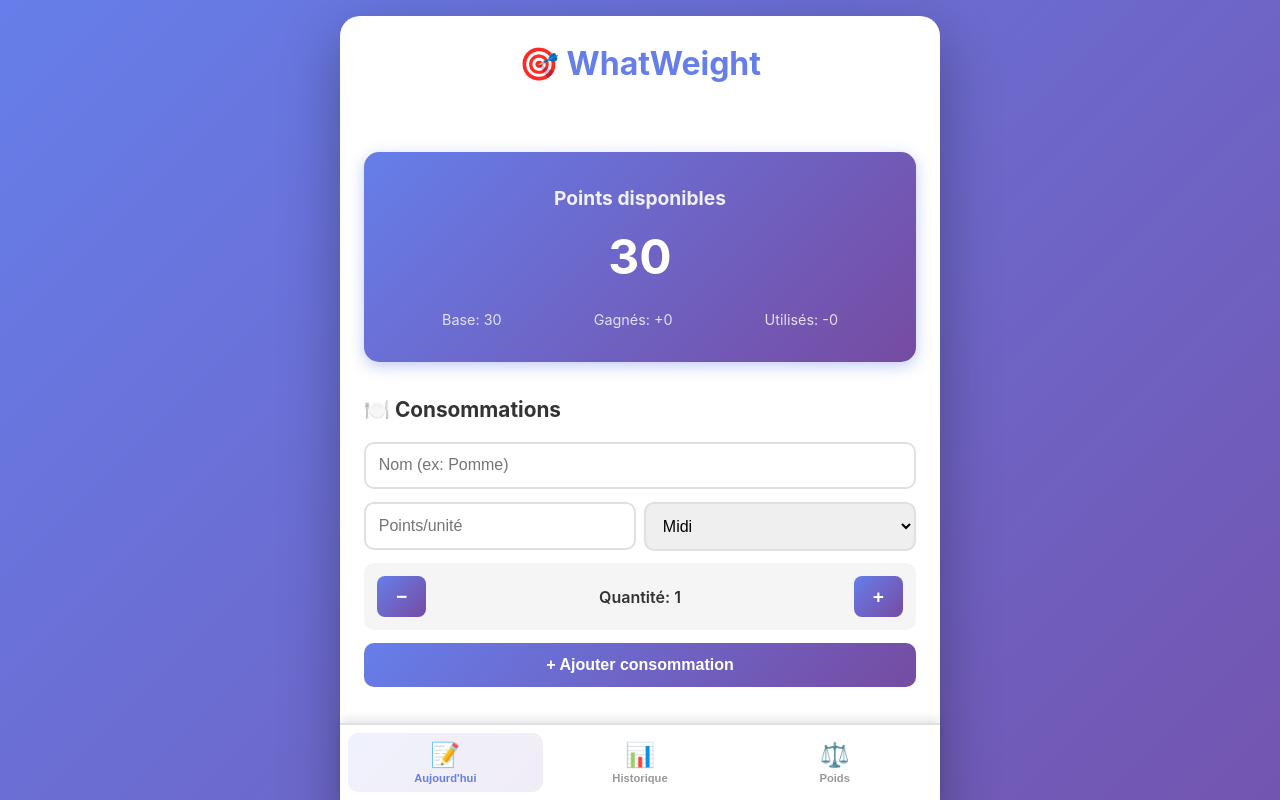
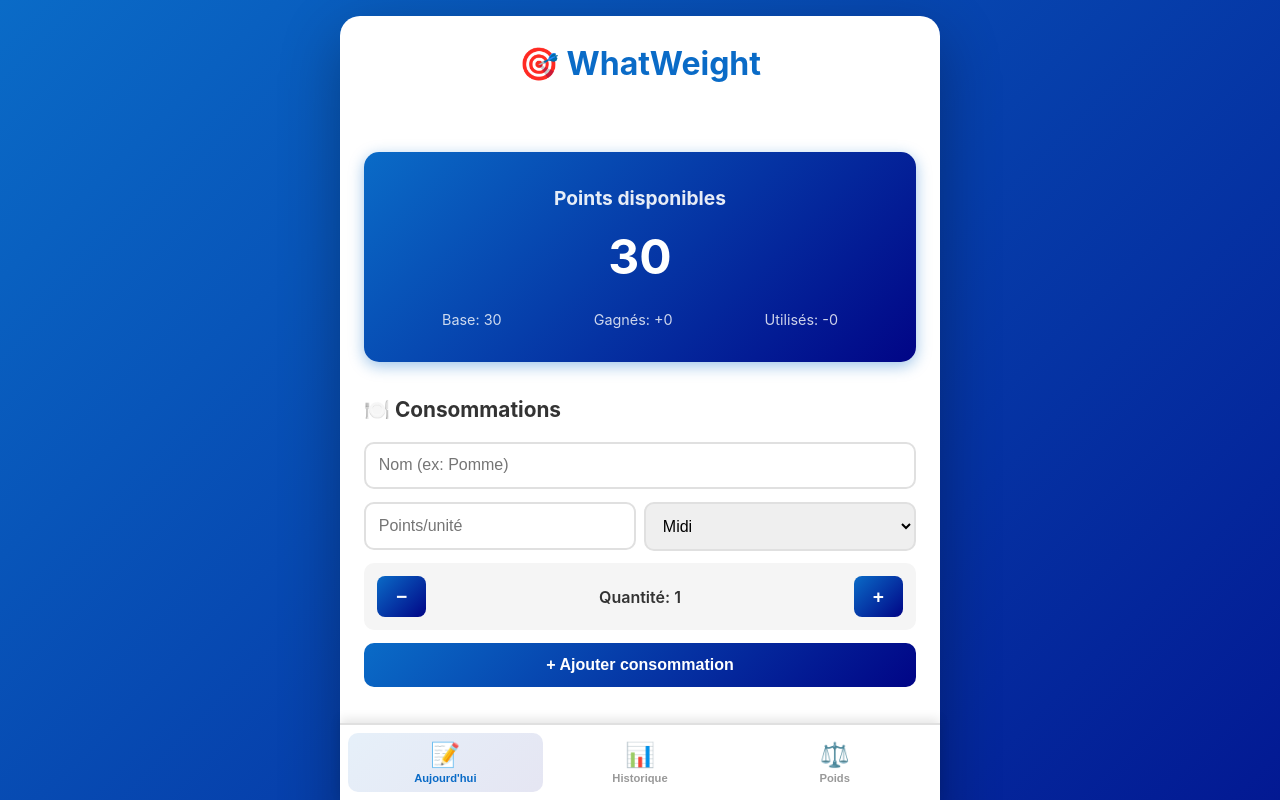
Before and after one commit to Stan-Cloud81/whatweight-front, a React (Vite) app: page / in a window 1280 px wide. Shown: the top 800 px of the page. Built offline with nearby package versions, Linux system fonts and the light colour scheme.

Commit message:
feat(css): color update

```diff
--- a/src/App.css
+++ b/src/App.css
@@ -6,7 +6,7 @@
 
 body {
   font-family: -apple-system, BlinkMacSystemFont, 'Segoe UI', Roboto, Oxygen, Ubuntu, Cantarell, sans-serif;
-  background: linear-gradient(135deg, #667eea 0%, #764ba2 100%);
+  background: linear-gradient(135deg, #0a6bc7 0%, #010586 100%);
   min-height: 100vh;
   padding: 1rem;
   overflow-x: hidden;
@@ -30,19 +30,19 @@ body {
 }
 
 .header h1 {
-  color: #667eea;
+  color: #0a6bc7;
   font-size: 2rem;
   margin-bottom: 0.5rem;
 }
 
 .points-display {
-  background: linear-gradient(135deg, #667eea 0%, #764ba2 100%);
+  background: linear-gradient(135deg, #0a6bc7 0%, #010586 100%);
   color: white;
   padding: 2rem;
   border-radius: 15px;
   text-align: center;
   margin-bottom: 2rem;
-  box-shadow: 0 4px 15px rgba(102, 126, 234, 0.4);
+  box-shadow: 0 4px 15px rgba(10, 107, 199, 0.4);
 }
 
 .points-display h2 {
@@ -108,11 +108,11 @@ input, select, button {
 
 input:focus, select:focus {
   outline: none;
-  border-color: #667eea;
+  border-color: #0a6bc7;
 }
 
 button {
-  background: linear-gradient(135deg, #667eea 0%, #764ba2 100%);
+  background: linear-gradient(135deg, #0a6bc7 0%, #010586 100%);
   color: white;
   border: none;
   cursor: pointer;
@@ -207,7 +207,7 @@ button:disabled {
 }
 
 .quantity-btn {
-  background: linear-gradient(135deg, #667eea 0%, #764ba2 100%);
+  background: linear-gradient(135deg, #0a6bc7 0%, #010586 100%);
   color: white;
   border: none;
   padding: 0.6rem 1.2rem;
@@ -231,7 +231,7 @@ button:disabled {
 }
 
 .quantity-btn-small {
-  background: linear-gradient(135deg, #667eea 0%, #764ba2 100%);
+  background: linear-gradient(135deg, #0a6bc7 0%, #010586 100%);
   color: white;
   border: none;
   padding: 0.4rem 0.8rem;
@@ -279,8 +279,8 @@ button:disabled {
 }
 
 .nav-btn.active {
-  color: #667eea;
-  background: linear-gradient(135deg, rgba(102, 126, 234, 0.1) 0%, rgba(118, 75, 162, 0.1) 100%);
+  color: #0a6bc7;
+  background: linear-gradient(135deg, rgba(10, 107, 199, 0.1) 0%, rgba(1, 5, 134, 0.1) 100%);
 }
 
 .nav-icon {
@@ -319,13 +319,13 @@ button:disabled {
 
 .toggle-btn.active {
   background: white;
-  color: #667eea;
+  color: #0a6bc7;
   box-shadow: 0 2px 5px rgba(0, 0, 0, 0.1);
 }
 
 .back-btn {
-  background: #f5f5f5;
-  color: #667eea;
+  background: #72d6f2;
+  color: #010586;
   border: none;
   padding: 0.6rem 1rem;
   border-radius: 8px;
@@ -383,7 +383,7 @@ button:disabled {
 }
 
 .day-detail-header h2 {
-  color: #667eea;
+  color: #0a6bc7;
   margin-bottom: 1rem;
 }
 
@@ -403,7 +403,7 @@ button:disabled {
 }
 
 .weight-summary {
-  background: linear-gradient(135deg, #667eea 0%, #764ba2 100%);
+  background: linear-gradient(135deg, #0a6bc7 0%, #010586 100%);
   color: white;
   padding: 2rem;
   border-radius: 15px;
--- a/src/pages/WeightPage.tsx
+++ b/src/pages/WeightPage.tsx
@@ -63,9 +63,9 @@ export function WeightPage() {
                 <Line
                   type="monotone"
                   dataKey="poids"
-                  stroke="#667eea"
+                  stroke="#0a6bc7"
                   strokeWidth={3}
-                  dot={{ fill: '#667eea', r: 5 }}
+                  dot={{ fill: '#0a6bc7', r: 5 }}
                 />
               </LineChart>
             </ResponsiveContainer>
```
